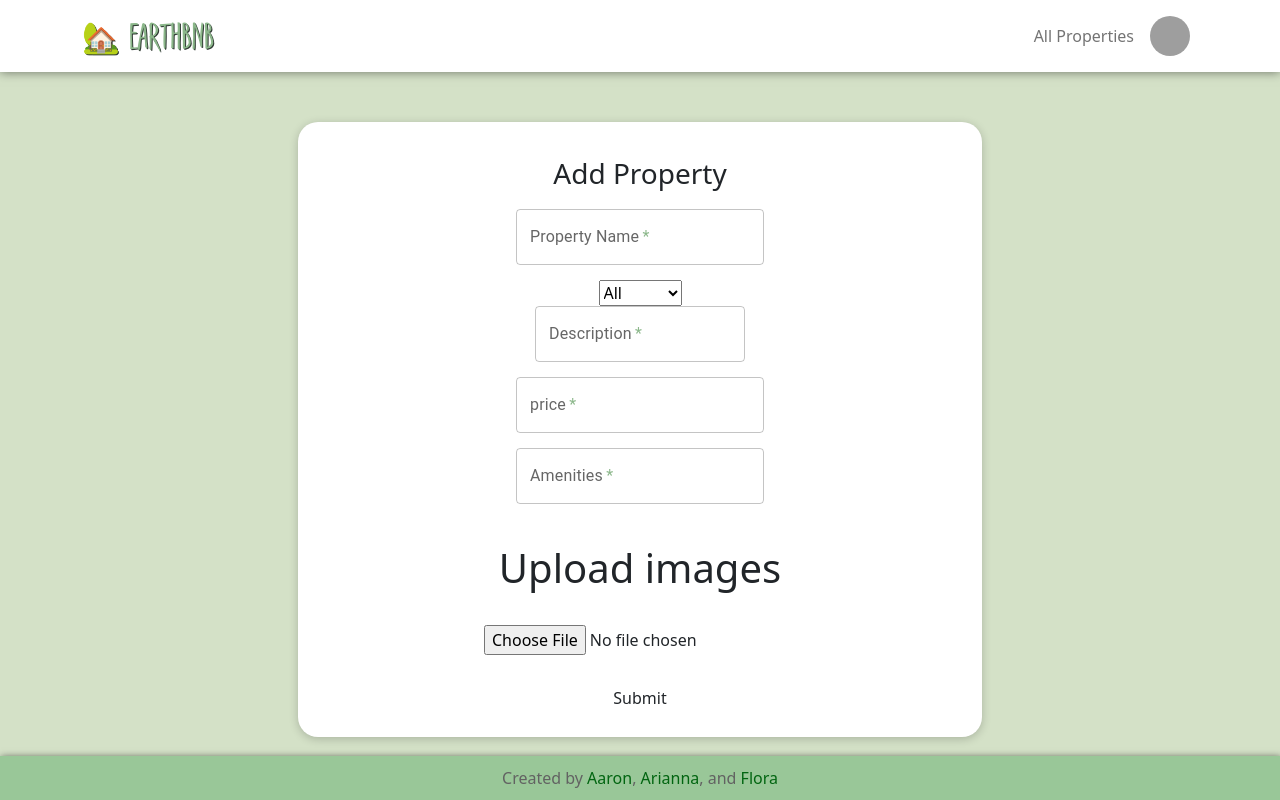
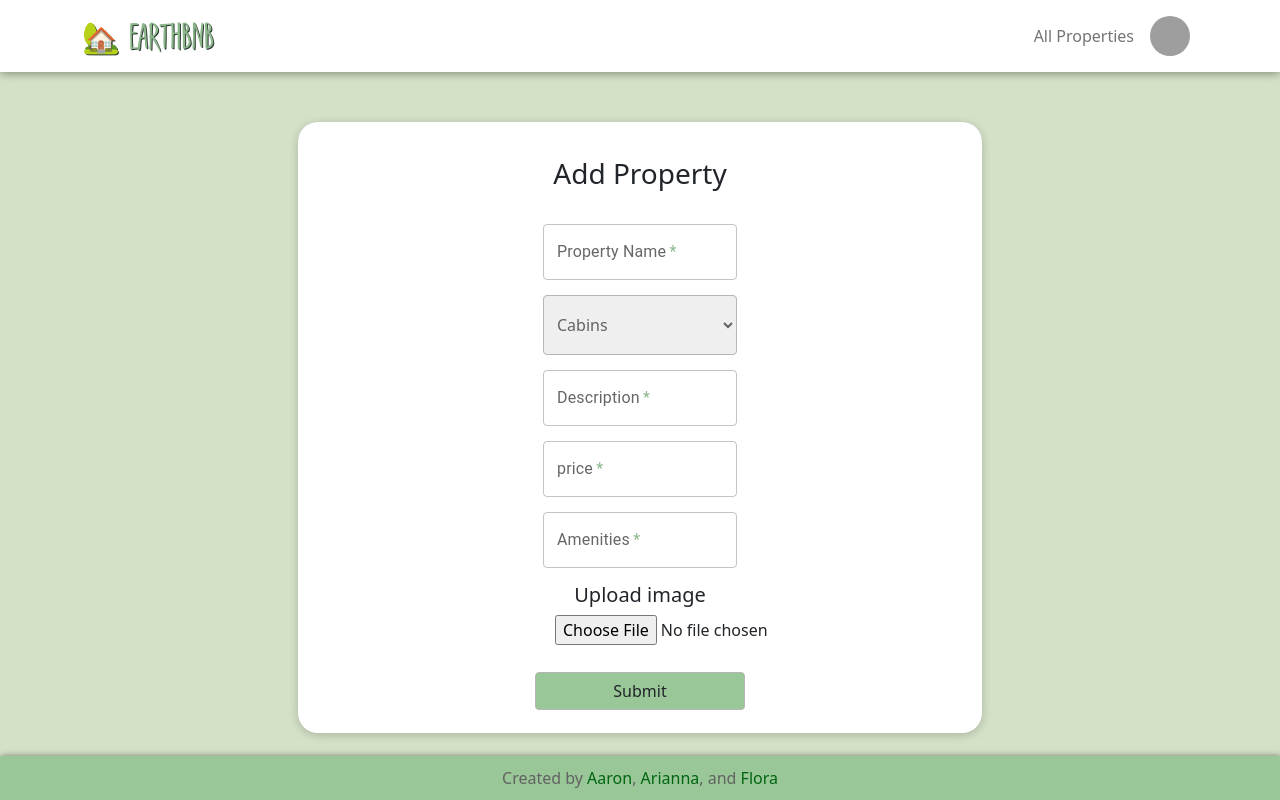
Before and after one commit to silverjana/SEI-project3-Earthbnb-frontend, a React (Create React App) app: page /add-property in a window 1280 px wide. Built offline with nearby package versions, Linux system fonts and the light colour scheme; no server answers; grey boxes are pictures that could not be loaded.

Commit message:
forms and small css

```diff
--- a/src/components/AddProperty.js
+++ b/src/components/AddProperty.js
@@ -8,6 +8,7 @@ import { useNavigate } from 'react-router-dom'
 import Form from 'react-bootstrap/Form';
 import { useEffect } from "react"
 import Uploading from "./Uploading.js";
+import { Box } from "@mui/system";
 
 
 const AddProperty = () => {
@@ -81,16 +82,17 @@ const AddProperty = () => {
           <form className="form" onSubmit={onSubmit}>
             <h3 className="text-center">Add Property</h3>
             {/* add value={formData.username; .email; .password; .passwordConfirmation} */}
+            <Box className="submitbox">
             <TextField required error={userError ? true : false} className="form-input" id="outlined-required" name='name' label="Property Name" value={data.name} onChange={handleChange} />
             <div className="select-property-type">
               <select className="type-select" name='type' onChange={handleChange}>
-                  <option value='All'>All</option>
+                  <option disabled value='All'>Choose type</option>
                   <option value='cabin'>Cabins</option>
                   <option value='city'>City</option>
                   <option value='country'>Country</option>
                   <option value='camping'>Camp</option>
                   <option value='beach'>Beach</option>
-               </select>
+              </select>
             </div>
             <TextField required error={userError ? true : false} className="form-input" id="outlined-textarea" name='description' label="Description" value={data.description} onChange={handleChange} multiline />
 
@@ -101,7 +103,8 @@ const AddProperty = () => {
             <Uploading name='images' setData={setData} data={data}/>
 
             {error && <div className='error-mex'>{error}</div>}
-            <input type="submit" value="Submit" className='btn dark w-100' />
+            <input type="submit" value="Submit" className='btn submitbtn' />
+            </Box>
           </form>
         </Row>
 
--- a/src/components/AllProperties.js
+++ b/src/components/AllProperties.js
@@ -37,7 +37,7 @@ const AllProperties = () => {
   return (
     <Container as='main'>
       <div className="filter-div">
-        <select className="type-select" name='type' onChange={handleChange}>
+        <select className="type-select-all" name='type' onChange={handleChange}>
           <option value='All'>All</option>
           <option value='cabin'>Cabins</option>
           <option value='city'>City</option>
--- a/src/components/Login.js
+++ b/src/components/Login.js
@@ -53,15 +53,12 @@ const Login = () => {
       //! error on forms
       //helperText={error ? "Incorrect entry" : false}
       //error={error ? true : false }
-
     }
-
   }
 
   const handleClick = () => {
     navigate(-1)
   }
-
 
   return (
     <main className='form-page'>
--- a/src/components/UpdateReview.js
+++ b/src/components/UpdateReview.js
@@ -23,16 +23,16 @@ const UpdateReview = () => {
   let { propertyId, reviewId } = useParams()
 
   const [data, setData] = useState({
-    // rating: "",
-    // title: "",
-    // text: "",
+    rating: 0,
+    title: "",
+    text: "",
   })
 
   const navigate = useNavigate()
 
   const [error, setError] = useState('')
   const [message, setMessage] = useState('')
-  const [oldData, setOldData] = useState([])
+  const [oldData, setOldData] = useState(null)
 
   const handleChange = (event) => {
     setData({ ...data, [event.target.name]: event.target.value })
@@ -40,13 +40,13 @@ const UpdateReview = () => {
     console.log("handlechange data: ", data)
   }
 
-  //!get old revierw data
+  //!get old review data
 
   useEffect(() => {
     const getData = async () => {
       try {
         console.log({ propertyId }, { reviewId })
-        const { data } = await axios.get(`${API_URL}/properties/${propertyId}/reviews/${reviewId}`)
+        const { data } = await axios.get(`${API_URL}/user/${reviewId}`)
         setOldData(data)
       } catch (error) {
         console.log(error)
@@ -56,12 +56,26 @@ const UpdateReview = () => {
     getData()
   }, [])
 
+useEffect(() => {
+  async function setplaceholder() {
+    //console.log("old data", oldData)
+    const { oldReview } =  await oldData
+    console.log(oldReview)
+    const {title, text, rating } = await oldReview
+    console.log(title)
+    setData({rating, title, text})
+  }
+  setplaceholder();
+}, [oldData] )
 
-  console.log("old data", oldData)
-  const { oldReview } = oldData
+
+  //setData({rating, title, text})
+
+
+
+  //setData({oldReview})
 
   //setData with the old review spread -> is the value/shows in text fields
-
 
   const onSubmit = async (event) => {
 
@@ -97,7 +111,7 @@ const UpdateReview = () => {
             <h3 className="text-center">Update your review</h3>
             <Box className='submitbox'>
               <div>Rating *</div>
-              <Slider aria-label="Rating" defaultValue={data.rating} valueLabelDisplay="auto" step={1} marks min={1} max={5} onChange={handleChange} name="rating" />
+              <Slider aria-label="Rating" defaultValue={5} valueLabelDisplay="auto" step={1} marks min={0} max={5} onChange={handleChange} name="rating" value={data.rating? data.rating : 5}/>
               <TextField required className="form-input" id="outlined 1" name="title" label="Title" value={data.title} onChange={handleChange} />
               <TextareaAutosize required className="form-input autosize" id="outlined-required" minRows={2} name="text" placeholder="Text *" value={data.text} onChange={handleChange} />
               {error && <div className="error-mex">{error}</div>}
--- a/src/components/Uploading.js
+++ b/src/components/Uploading.js
@@ -25,7 +25,7 @@ const Uploading = ({setData, data}) => {
   }
   return ( <div>
     <Container>
-      <h1>Upload images</h1>
+      <h5>Upload image</h5>
       <FormGroup>
         <input type="file" name="file" placeholder="Upload image here" onChange={UploadImage} />
         <br />
--- a/src/components/UserProfile.js
+++ b/src/components/UserProfile.js
@@ -83,10 +83,10 @@ const UserProfile = () => {
                     )
                   })
                   :
-                  <div>You don't have any properties listed</div>
+                  <div className="spaced">You don't have any properties listed</div>
                 }
                 <div>
-                <Link className="user-page-btn navigatebtn" as="btn" to="/add-property" >Add a property</Link>
+                <Link className="user-page-btn navigatebtn-spaced" as="btn" to="/add-property" >Add a property</Link>
                 </div>
               </Row>
             </Container>
@@ -110,7 +110,7 @@ const UserProfile = () => {
                                 <Link className="user-page-btn navigatebtn-spaced" as="link" to={`/review-update/${propertyId}/${_id}/`}>Edit the Review</Link>
                               </>}
                             </Card.Text>
-                            <button className="delete-review" onClick={() => handleDelete(propertyId, _id)}>Delete This Review</button>
+                            <button className="user-page-btn delete-review" onClick={() => handleDelete(propertyId, _id)}>Delete This Review</button>
                           </Card.Body>
                         </Card>
                       </Col>
--- a/src/styles/main.scss
+++ b/src/styles/main.scss
@@ -238,10 +238,6 @@ a {
   }
 }
 
-.footer {
-  min-height: 100vh;
-}
-
 .description-container {
   margin-top: 20px;
   padding: 40px;
@@ -367,6 +363,10 @@ a {
 
 /* ---   USERPROFILE ---  */
 
+.spaced{
+  margin: 20px;
+}
+
 span {
   color: $btn-hover-text;
 }
@@ -391,19 +391,25 @@ span {
   background-color: white;
 }
 .submitbox {
-  min-width: 60%;
+  min-width: 65%;
   display: flex;
   flex-direction: column;
   justify-content: space-around;
+  align-items: center;
   min-height: 40vh;
   margin-top: 15px;
 
+  div{
+    max-width: 194px;
+  }
 }
+
 
 /* -  background -  */
 
 .form-page {
   background-color: $form-bgcolor;
+  min-height: 90vh;
 }
 
 /* error / ok message */
@@ -424,6 +430,16 @@ span {
   margin: 9px;
 }
 
+/* -- select input -- */
+
+.type-select{
+  width: 194px;
+  margin-bottom: 15px;
+  padding: 17px 9px;
+  border: 1px solid #b6b6b6;
+  border-radius: 4px;
+  color: #626262;
+}
 
 /* --  BUTTONS --  */
 
@@ -435,6 +451,14 @@ span {
   border: 1px solid #b6b6b6;
   border-radius: 4px;
 }
+
+// #file-upload-button{
+//   margin: 3px auto;
+//   background-color: $button-color !important;
+//   align-self: center;
+//   border: 1px solid #b6b6b6;
+//   border-radius: 4px;
+// }
 
 .submitbtn:hover {
   color: $btn-hover-text;
@@ -457,6 +481,12 @@ span {
   max-width: 200px;
   align-self: center;
   margin:8px;
+}
+
+.delete-review{
+  color: rgb(218, 5, 5);
+  background-color: rgba(218, 5, 5, 0.172);
+  padding: 9px;
 }
 
 /* -  add review -  */
```
